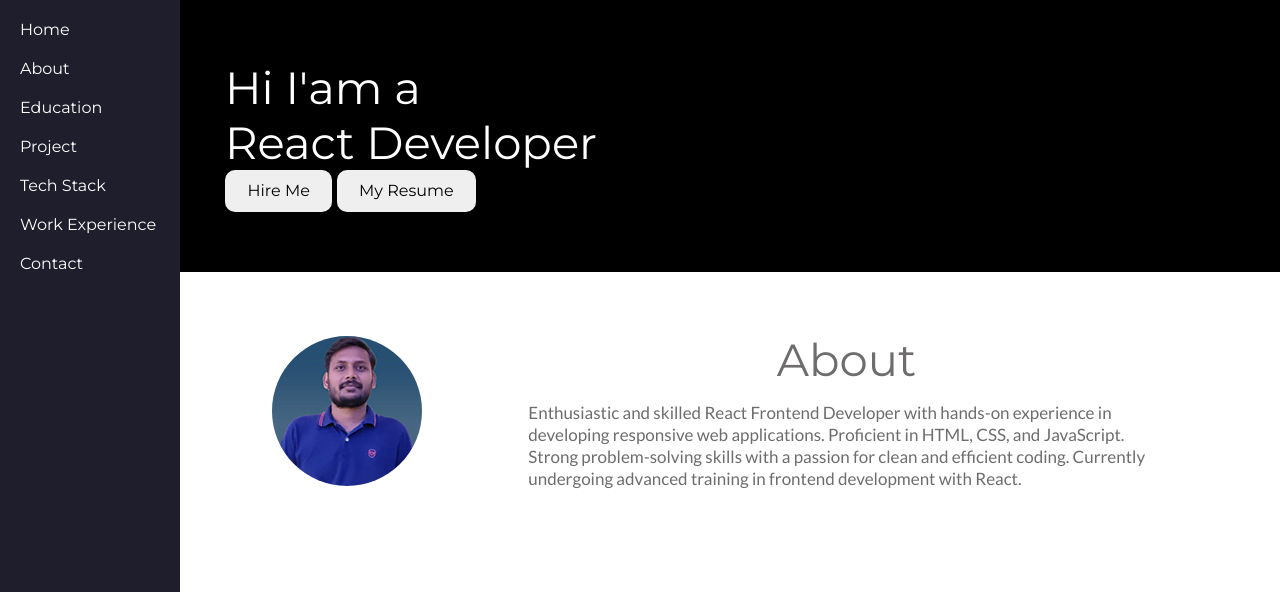
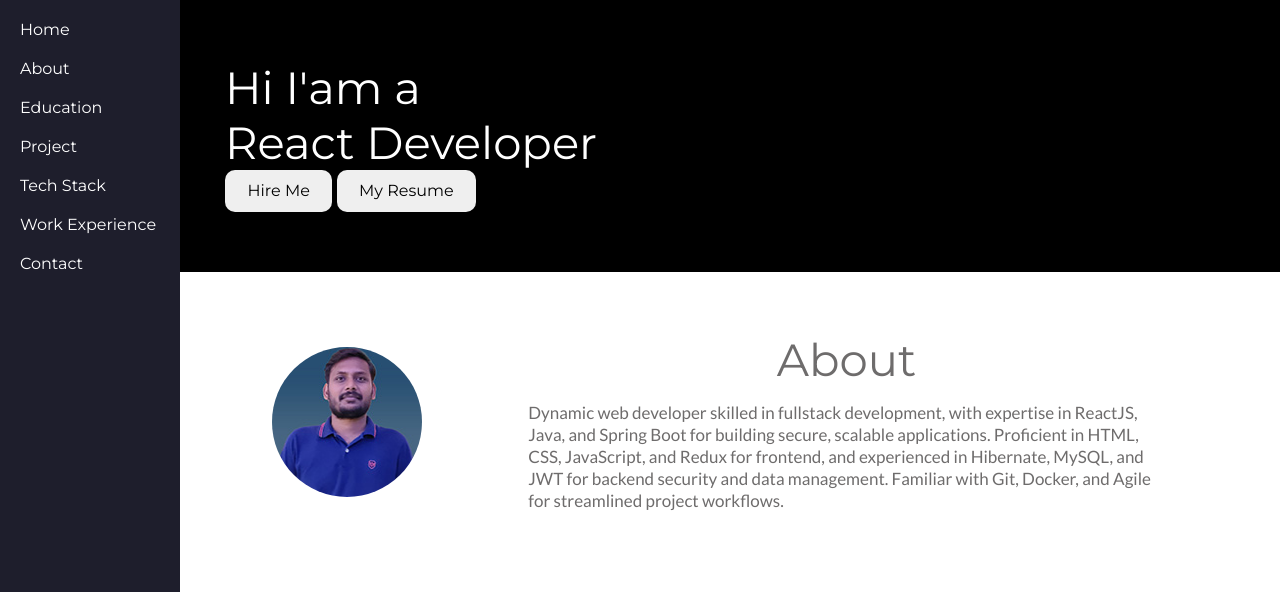
Before and after one commit to vish4030/portfolio, a plain HTML site: page index.html in a window 1280 px wide. Shown: the top 592 px of the page. Drawn offline with Linux system fonts and the light colour scheme.

Commit message:
Update index.html

```diff
--- a/index.html
+++ b/index.html
@@ -47,11 +47,11 @@
           <div class="col-8 col-mp-12">
             <h2>About</h2>
             <p>
-              Enthusiastic and skilled React Frontend Developer with hands-on
-              experience in developing responsive web applications. Proficient
-              in HTML, CSS, and JavaScript. Strong problem-solving skills with a
-              passion for clean and efficient coding. Currently undergoing
-              advanced training in frontend development with React.
+              Dynamic web developer skilled in fullstack development, with expertise in ReactJS, Java, and Spring Boot for building
+              secure, scalable applications. Proficient in HTML, CSS, JavaScript, and Redux for
+              frontend, and experienced in Hibernate, MySQL, and JWT for backend security
+              and data management. Familiar with Git, Docker, and Agile for streamlined project workflows.
+
             </p>
           </div>
         </div>
@@ -136,6 +136,9 @@
           <div class="col-3 col-t-4 col-mp-6"><div class="tech-box"><span class="fa"></span>NodeJs</div></div>
           <div class="col-3 col-t-4 col-mp-6"><div class="tech-box"><span class="fa"></span>ExpressJs</div></div>
           <div class="col-3 col-t-4 col-mp-6"><div class="tech-box"><span class="fa"></span>Mongodb</div></div>
+          <div class="col-3 col-t-4 col-mp-6"><div class="tech-box"><span class="fa"></span>Spring Boot Toolkit</div></div>
+          <div class="col-3 col-t-4 col-mp-6"><div class="tech-box"><span class="fa"></span>Core Java</div></div>
+          <div class="col-3 col-t-4 col-mp-6"><div class="tech-box"><span class="fa"></span>MySQL</div></div>
         </div>
       </div>
     </section>
```
